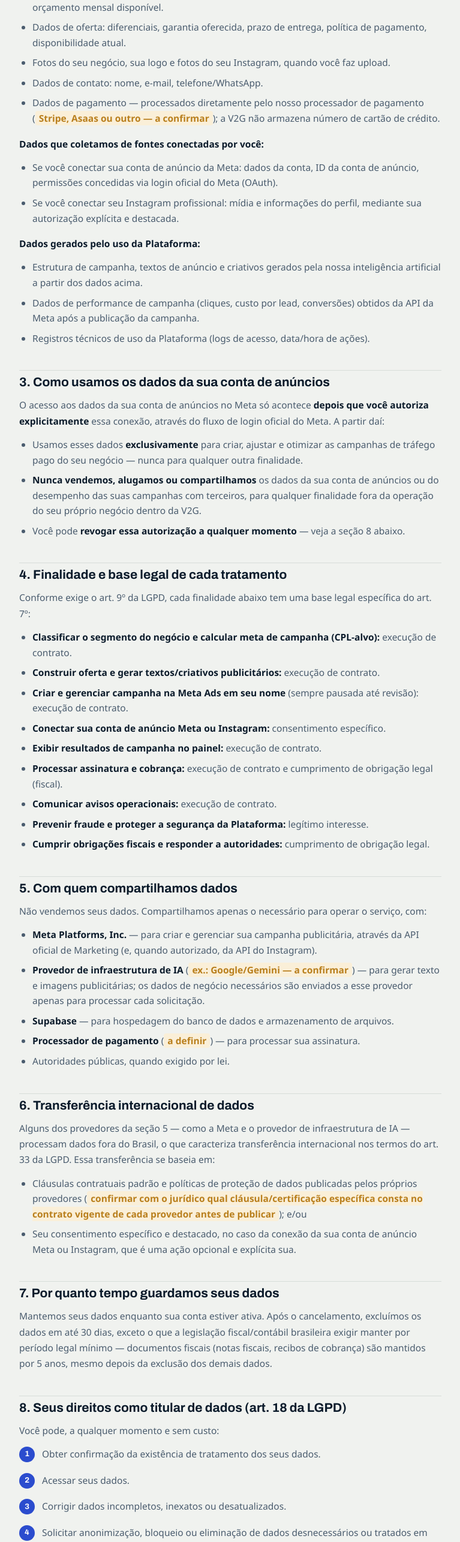
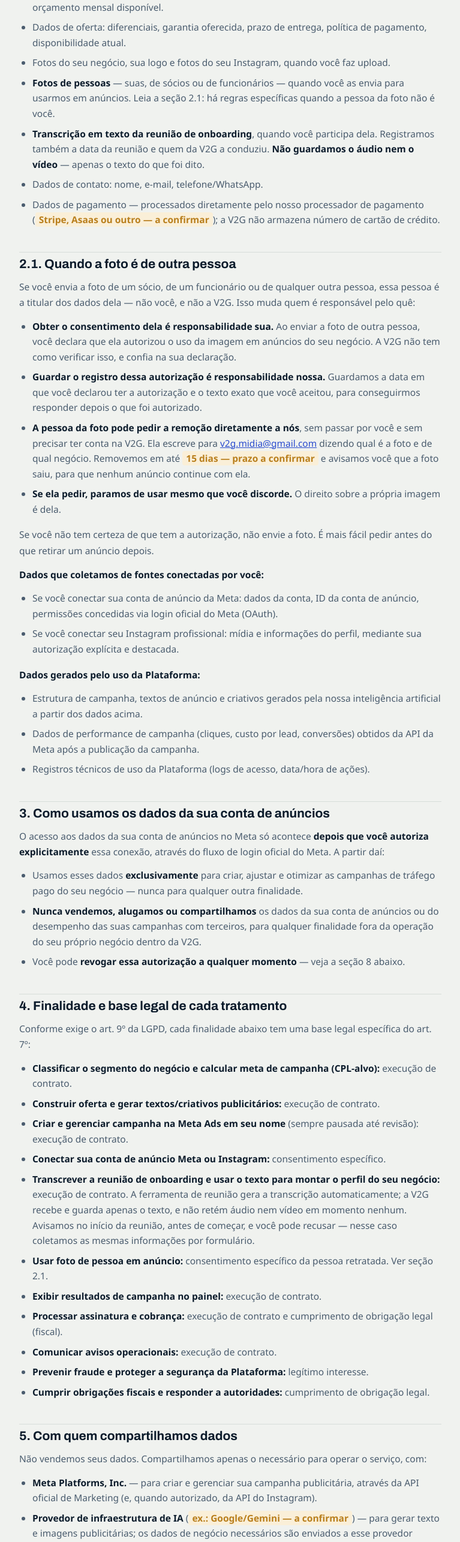
Before and after one commit to v2gmidia/V2G-LP, a plain HTML site: page privacidade.html in a window 1280 px wide. Shown: the part 1140-3711 px from the top of the page at 60% size, without its empty margins (256-1023 px from the left). Drawn offline with Linux system fonts and the light colour scheme.

Commit message:
Paginas legais cobrem entrevista, transcricao e foto de pessoa
RASCUNHO — precisa de revisao de advogado antes de ir ao ar. As premissas
estao listadas em docs/premissas-legais.md.

privacidade.html:
- secao 2 passa a listar a transcricao da reuniao e a foto de pessoas,
  dizendo que audio e video nao sao guardados
- secao 2.1 NOVA, sobre a foto de quem nao e o titular da conta: quem
  obtem o consentimento e o cliente, quem guarda o registro dele somos
  nos, e a pessoa retratada pede remocao direto para a V2G — sem passar
  pelo contratante e sem ter conta
- secao 4 ganha a base legal da transcricao (execucao de contrato) e do
  uso de imagem de pessoa (consentimento especifico do retratado)
- secao 7 diz que a transcricao NAO fica os 5 anos fiscais: sai em 30 dias
  com o resto, e pode ser apagada antes sem cancelar a conta

exclusao-de-dados.html:
- "o que e apagado" inclui transcricao e fotos de pessoas
- bloco novo para quem aparece na foto mas nao e o dono da conta, com o
  passo a passo de pedir remocao sozinho

Uma incoerencia corrigida no caminho: a secao 4 dizia "gravar e
transcrever" enquanto a secao 2 prometia que audio nao e guardado. Trocado
por "transcrever", com a ressalva de que a ferramenta gera a transcricao e
a V2G recebe so o texto.

docs/aviso-de-gravacao.md: o texto que a pessoa da V2G fala no inicio da
reuniao, o que dizer se o cliente recusar, e a ordem que importa — ligar,
avisar, esperar o sim, comecar. O aceite fica dentro da propria
transcricao porque o aviso e dado com ela ligada.

docs/premissas-legais.md: sete premissas que precisam de confirmacao
juridica. A mais fragil e a terceira — assumi que o cliente pode DECLARAR
que tem autorizacao do funcionario e que isso transfere a
responsabilidade. Transferir por clausula nem sempre funciona, e a V2G
continua controladora do dado enquanto ele estiver nos nossos servidores.

A data das paginas NAO foi atualizada de proposito: mudar a data anuncia
que o conteudo mudou, e ele ainda nao passou por advogado.

Co-Authored-By: Claude Opus 5 <noreply@anthropic.com>

```diff
--- a/privacidade.html
+++ b/privacidade.html
@@ -79,12 +79,47 @@
       entrega, política de pagamento, disponibilidade atual.</li>
       <li>Fotos do seu negócio, sua logo e fotos do seu Instagram, quando
       você faz upload.</li>
+      <li><strong>Fotos de pessoas</strong> — suas, de sócios ou de
+      funcionários — quando você as envia para usarmos em anúncios. Leia a
+      seção 2.1: há regras específicas quando a pessoa da foto não é
+      você.</li>
+      <li><strong>Transcrição em texto da reunião de onboarding</strong>, quando
+      você participa dela. Registramos também a data da reunião e quem da
+      V2G a conduziu. <strong>Não guardamos o áudio nem o vídeo</strong> —
+      apenas o texto do que foi dito.</li>
       <li>Dados de contato: nome, e-mail, telefone/WhatsApp.</li>
       <li>Dados de pagamento — processados diretamente pelo nosso
       processador de pagamento
       (<span class="legal-placeholder">Stripe, Asaas ou outro — a
       confirmar</span>); a V2G não armazena número de cartão de crédito.</li>
     </ul>
+    <h2>2.1. Quando a foto é de outra pessoa</h2>
+    <p>Se você envia a foto de um sócio, de um funcionário ou de qualquer
+    outra pessoa, essa pessoa é a titular dos dados dela — não você, e não
+    a V2G. Isso muda quem é responsável pelo quê:</p>
+    <ul>
+      <li><strong>Obter o consentimento dela é responsabilidade sua.</strong>
+      Ao enviar a foto de outra pessoa, você declara que ela autorizou o uso
+      da imagem em anúncios do seu negócio. A V2G não tem como verificar
+      isso, e confia na sua declaração.</li>
+      <li><strong>Guardar o registro dessa autorização é responsabilidade
+      nossa.</strong> Guardamos a data em que você declarou ter a
+      autorização e o texto exato que você aceitou, para conseguirmos
+      responder depois o que foi autorizado.</li>
+      <li><strong>A pessoa da foto pode pedir a remoção diretamente a
+      nós</strong>, sem passar por você e sem precisar ter conta na V2G.
+      Ela escreve para
+      <a href="mailto:v2g.midia@gmail.com">v2g.midia@gmail.com</a> dizendo
+      qual é a foto e de qual negócio. Removemos em até
+      <span class="legal-placeholder">15 dias — prazo a confirmar</span> e
+      avisamos você que a foto saiu, para que nenhum anúncio continue com
+      ela.</li>
+      <li><strong>Se ela pedir, paramos de usar mesmo que você discorde.</strong>
+      O direito sobre a própria imagem é dela.</li>
+    </ul>
+    <p>Se você não tem certeza de que tem a autorização, não envie a foto.
+    É mais fácil pedir antes do que retirar um anúncio depois.</p>
+
     <p><strong>Dados que coletamos de fontes conectadas por você:</strong></p>
     <ul>
       <li>Se você conectar sua conta de anúncio da Meta: dados da conta, ID
@@ -131,6 +166,15 @@
       (sempre pausada até revisão): execução de contrato.</li>
       <li><strong>Conectar sua conta de anúncio Meta ou Instagram:</strong>
       consentimento específico.</li>
+      <li><strong>Transcrever a reunião de onboarding e usar o texto para
+      montar o perfil do seu negócio:</strong> execução de contrato. A
+      ferramenta de reunião gera a transcrição automaticamente; a V2G
+      recebe e guarda apenas o texto, e não retém áudio nem vídeo em
+      momento nenhum. Avisamos no início da reunião, antes de começar, e você pode
+      recusar — nesse caso coletamos as mesmas informações por
+      formulário.</li>
+      <li><strong>Usar foto de pessoa em anúncio:</strong> consentimento
+      específico da pessoa retratada. Ver seção 2.1.</li>
       <li><strong>Exibir resultados de campanha no painel:</strong> execução
       de contrato.</li>
       <li><strong>Processar assinatura e cobrança:</strong> execução de
@@ -185,6 +229,16 @@
     legislação fiscal/contábil brasileira exigir manter por período legal
     mínimo — documentos fiscais (notas fiscais, recibos de cobrança) são
     mantidos por 5 anos, mesmo depois da exclusão dos demais dados.</p>
+    <p><strong>Transcrição da reunião de onboarding:</strong> guardamos
+    enquanto sua conta estiver ativa, porque é dela que sai o perfil do seu
+    negócio e é a ela que voltamos quando um dado é questionado. Ela não é
+    documento fiscal e por isso <strong>não fica os 5 anos</strong>: sai
+    junto com o resto, em até 30 dias após o cancelamento. Você pode pedir a
+    exclusão dela antes disso, a qualquer momento, sem cancelar a conta —
+    nesse caso o perfil já montado permanece, mas perdemos a origem dele.</p>
+    <p><strong>Fotos de pessoas:</strong> saem quando a pessoa retratada
+    pede, quando você pede, ou junto com o resto no cancelamento — o que
+    vier primeiro.</p>
 
     <h2>8. Seus direitos como titular de dados (art. 18 da LGPD)</h2>
     <p>Você pode, a qualquer momento e sem custo:</p>
```
Also changed, not shown: exclusao-de-dados.html (+28 -0 lines), 3 other files.
